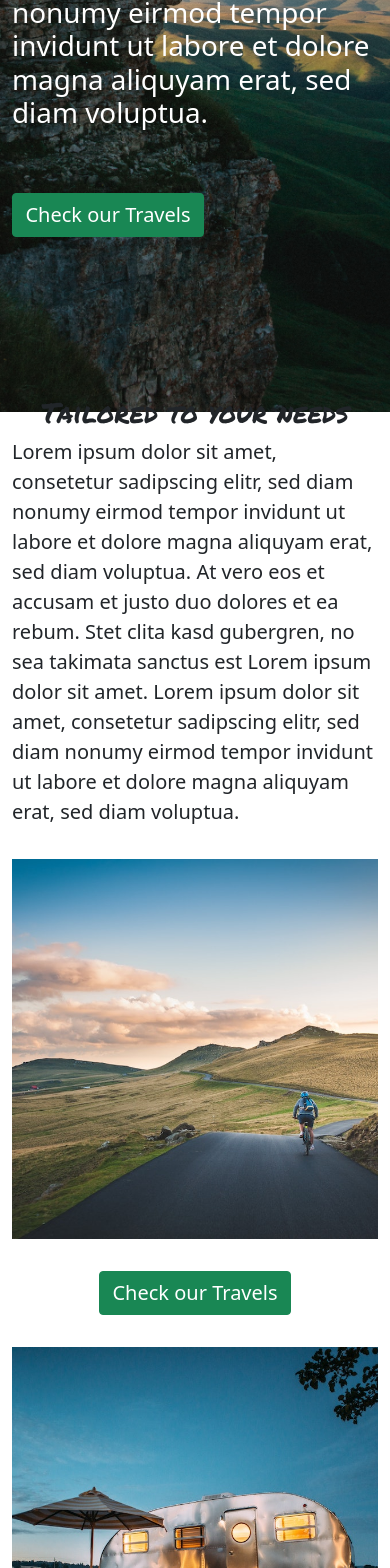
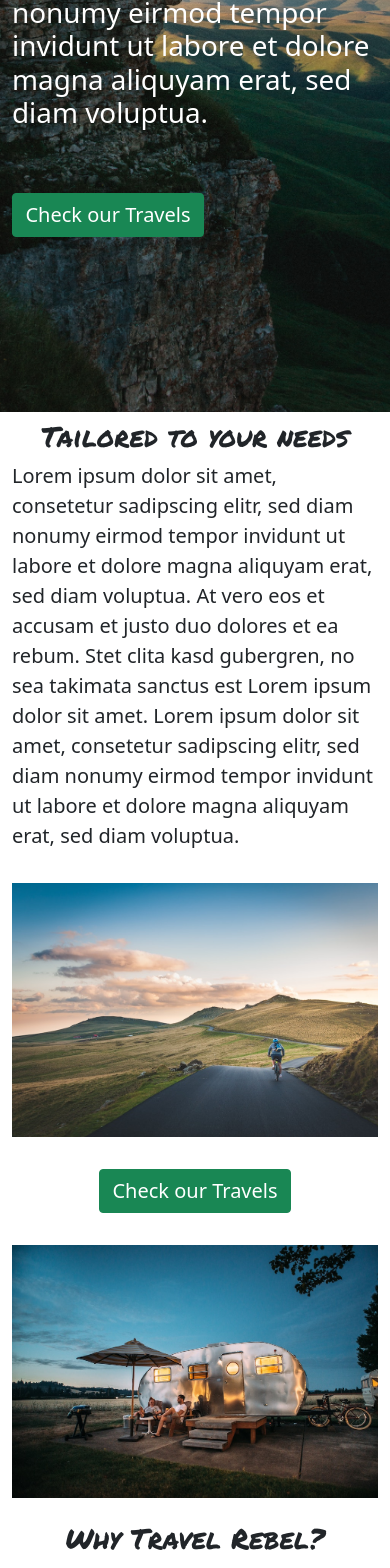
Before and after one commit to rbr0uwers/Travelrebel, an Angular app: page / in a window 390 px wide. Shown: the part 432-2000 px from the top of the page. Built offline with nearby package versions, Linux system fonts and the light colour scheme.

Commit message:
home adapted to smaller screen size

```diff
--- a/src/app/home/home.component.css
+++ b/src/app/home/home.component.css
@@ -15,3 +15,10 @@
     height: 45vh;
     width: 100%;
 }
+
+@media (max-width: 768px) {
+    .img-cover {
+        height: 30vh;
+        object-position: 0 30%;
+    }
+}
--- a/src/app/home/home.component.html
+++ b/src/app/home/home.component.html
@@ -11,28 +11,28 @@
 <div class="container">
     <div class="row g-3">
         <div class="col-md-6 my-auto">
-            <h2 class="text-center display-6 rebel-font">Tailored to your needs</h2>
+            <h2 class="text-center display-6 rebel-font mt-4">Tailored to your needs</h2>
             <p class="fs-5">Lorem ipsum dolor sit amet, consetetur sadipscing elitr, sed diam nonumy eirmod tempor invidunt ut labore et dolore magna aliquyam erat, sed diam voluptua. At vero eos et accusam et justo duo dolores et ea rebum. Stet clita kasd gubergren, no sea takimata sanctus est Lorem ipsum dolor sit amet. Lorem ipsum dolor sit amet, consetetur sadipscing elitr, sed diam nonumy eirmod tempor invidunt ut labore et dolore magna aliquyam erat, sed diam voluptua.</p>
         </div>
-        <div class="col-md-6">
+        <div class="col-md-6 align-self-center">
             <img class="img-cover" src="../../assets/img/david-marcu-VfUN94cUy4o-unsplash.jpg" alt="">
         </div>
         <div class="col-md-12 text-center">
             <a type="button" class="btn btn-success my-3 btn-book fs-5" routerLink="travels">Check our Travels</a>
         </div>
-        <div class="col-md-6">
+        <div class="col-md-6 align-self-center">
             <img class="img-cover" src="../../assets/img/netherlands.jpg" alt="">
         </div>
         <div class="col-md-6 my-auto">
-            <h2 class="text-center display-6 rebel-font">Why Travel Rebel?</h2>
+            <h2 class="text-center display-6 rebel-font mt-4">Why Travel Rebel?</h2>
             <p class="fs-5">Lorem ipsum dolor sit amet, consetetur sadipscing elitr, sed diam nonumy eirmod tempor invidunt ut labore et dolore magna aliquyam erat, sed diam voluptua. At vero eos et accusam et justo duo dolores et ea rebum. Stet clita kasd gubergren, no sea takimata sanctus est Lorem ipsum dolor sit amet. Lorem ipsum dolor sit amet, consetetur sadipscing elitr, sed diam nonumy eirmod tempor invidunt ut labore et dolore magna aliquyam erat, sed diam voluptua.</p>
             <a routerLink="../blog" class="link-success fs-5"> Read more in our Blog</a>
         </div>
         <div class="col-md-6 my-auto">
-            <h2 class="text-center display-6 my-auto rebel-font">CO<sup>2</sup> Neutral</h2>
+            <h2 class="text-center display-6 my-auto rebel-font mt-4">CO<sup>2</sup> Neutral</h2>
             <p class="fs-5">Lorem ipsum dolor sit amet, consetetur sadipscing elitr, sed diam nonumy eirmod tempor invidunt ut labore et dolore magna aliquyam erat, sed diam voluptua. At vero eos et accusam et justo duo dolores et ea rebum. Stet clita kasd gubergren, no sea takimata sanctus est Lorem ipsum dolor sit amet. Lorem ipsum dolor sit amet, consetetur sadipscing elitr, sed diam nonumy eirmod tempor invidunt ut labore et dolore magna aliquyam erat, sed diam voluptua.</p>
         </div>
-        <div class="col-md-6">
+        <div class="col-md-6 align-self-center">
             <img class="img-cover" src="../../assets/img/coen-van-de-broek-OFyh9TpMyM8-unsplash.jpg" alt="">
         </div>
 
```
